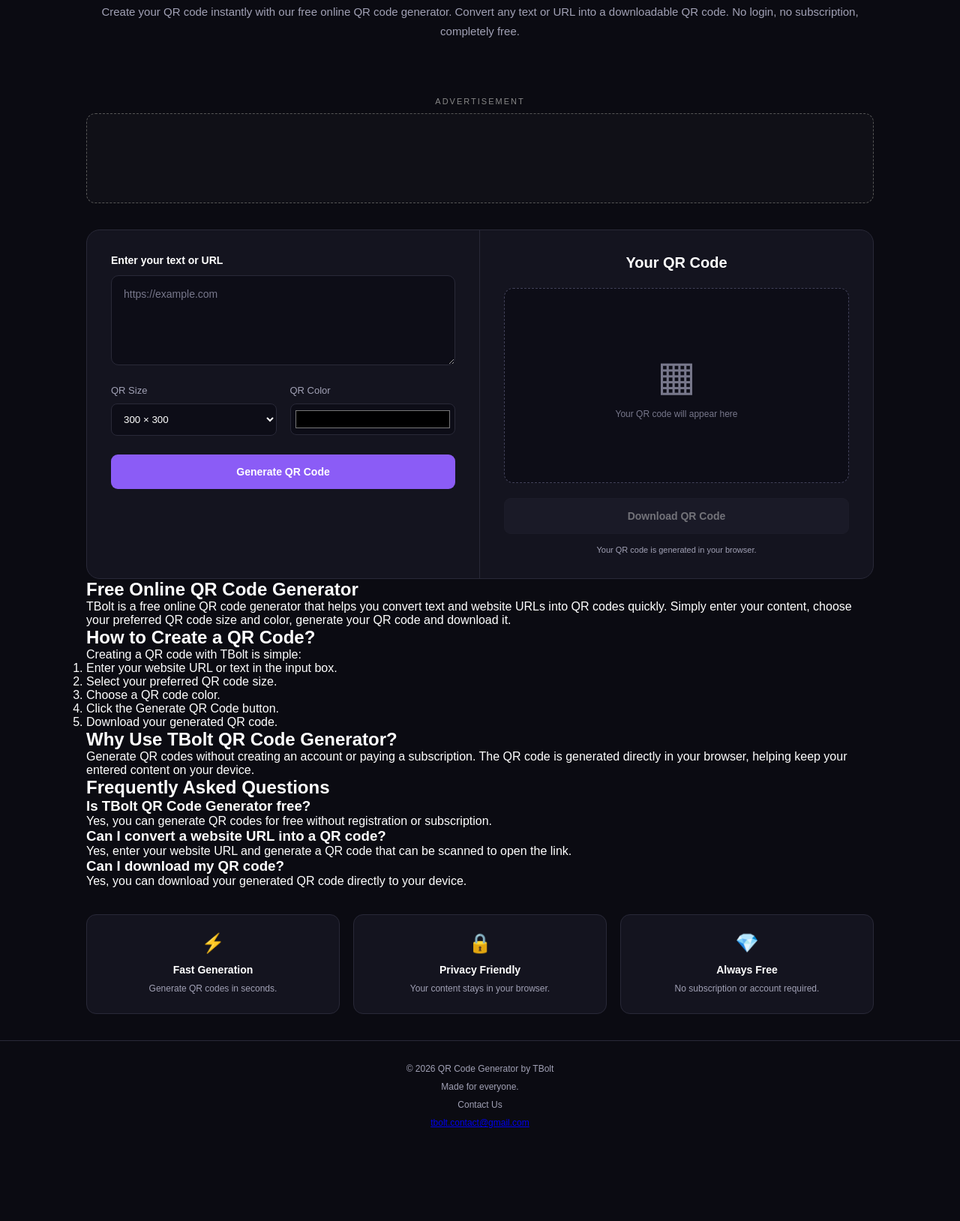
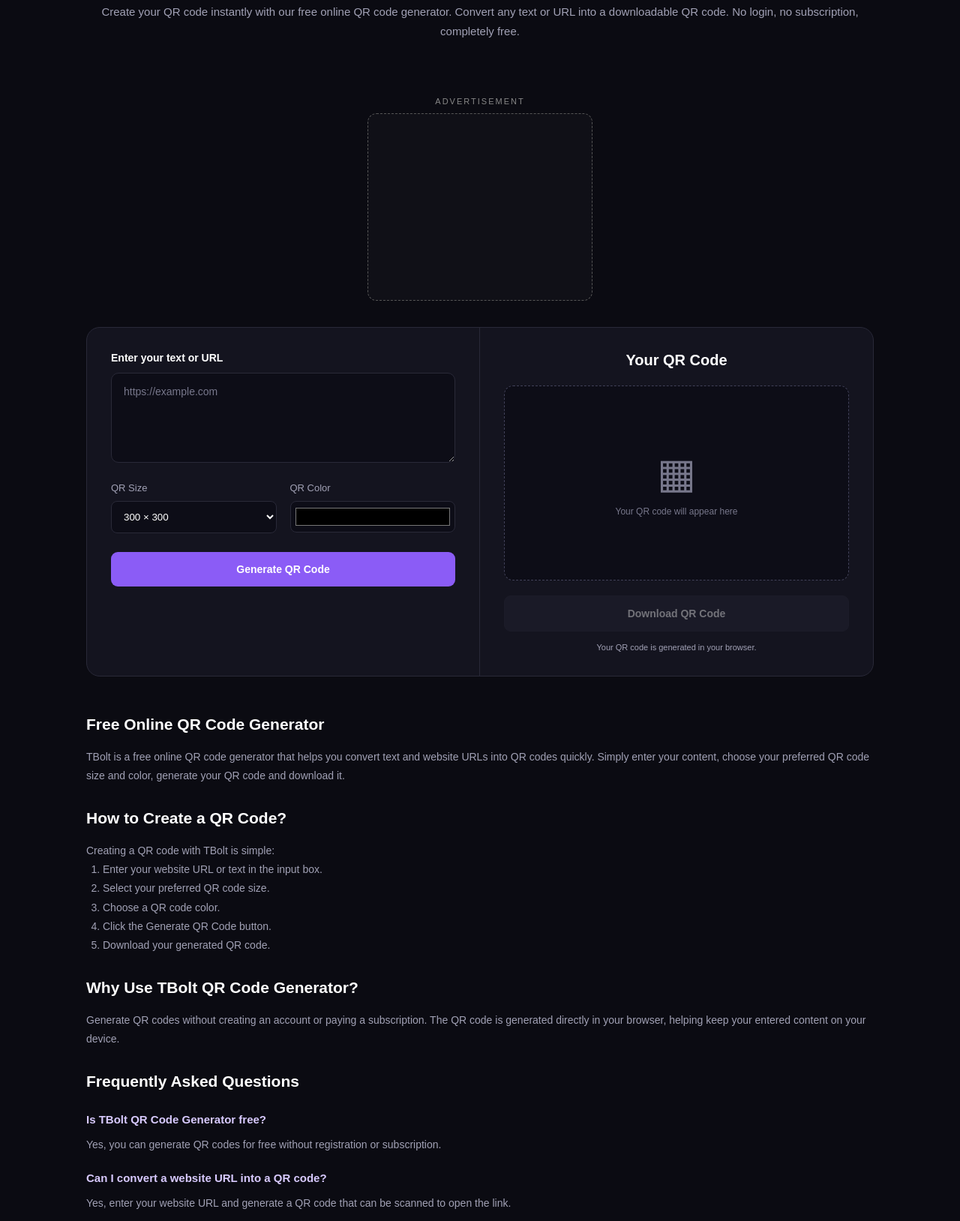
Before and after one commit to viewbadhao0-oss/QR-Code-Crafter-No-Sign-Up-Easy-to-use-Completely-Free, a plain HTML site: page index.html in a window 1280 px wide. Shown: the part 252-1880 px from the top of the page at 75% size. Before the commit the page ends 1786 px from the top, so only its background shows below. Drawn offline with Linux system fonts and the light colour scheme.

Commit message:
Update style.css

```diff
--- a/style.css
+++ b/style.css
@@ -104,6 +104,51 @@ body {
     color: var(--muted);
     font-size: 15px;
     line-height: 1.7;
+}
+
+/* =========================
+   ADVERTISEMENT SPACE
+   ADSTERRA 300x250
+========================= */
+
+.ad-container {
+    width: 100%;
+    margin: 35px 0;
+    text-align: center;
+}
+
+.ad-label {
+    display: block;
+    font-size: 11px;
+    letter-spacing: 2px;
+    color: #888;
+    margin-bottom: 10px;
+}
+
+.ad-space {
+    width: 300px;
+    height: 250px;
+    max-width: 100%;
+    margin: 0 auto;
+
+    border: 1px dashed #555;
+    border-radius: 12px;
+
+    background: rgba(255, 255, 255, 0.025);
+
+    display: flex;
+    justify-content: center;
+    align-items: center;
+
+    overflow: hidden;
+}
+
+.ad-space iframe {
+    display: block;
+    width: 300px;
+    height: 250px;
+    max-width: 100%;
+    border: none;
 }
 
 /* =========================
@@ -301,46 +346,34 @@ button {
 }
 
 /* =========================
-   ADVERTISEMENT SPACE
+   SEO CONTENT
 ========================= */
 
-.ad-container {
-    width: 100%;
-    margin: 35px 0;
-    text-align: center;
+.seo-content {
+    margin: 45px 0;
+    color: var(--muted);
+    line-height: 1.8;
 }
 
-.ad-label {
-    display: block;
-    font-size: 11px;
-    letter-spacing: 2px;
-    color: #888;
-    margin-bottom: 10px;
+.seo-content h2 {
+    color: var(--text);
+    font-size: 21px;
+    margin: 25px 0 12px;
 }
 
-.ad-space {
-    width: 100%;
-    min-height: 120px;
-    border: 1px dashed #555;
-    border-radius: 12px;
-    background: rgba(255, 255, 255, 0.025);
-    display: flex;
-    flex-direction: column;
-    justify-content: center;
-    align-items: center;
-    gap: 8px;
-    color: #aaa;
-    padding: 15px;
+.seo-content h3 {
+    color: #d8caff;
+    font-size: 15px;
+    margin: 18px 0 8px;
 }
 
-.ad-space p {
-    font-size: 18px;
-    font-weight: 600;
-    color: #b9a0ff;
+.seo-content p,
+.seo-content li {
+    font-size: 14px;
 }
 
-.ad-space span {
-    font-size: 13px;
+.seo-content ol {
+    padding-left: 22px;
 }
 
 /* =========================
@@ -390,6 +423,24 @@ button {
     line-height: 2;
 }
 
+.contact-section {
+    margin-top: 12px;
+}
+
+.contact-section p {
+    color: white;
+    font-weight: bold;
+}
+
+.contact-section a {
+    color: #b9a0ff;
+    text-decoration: none;
+}
+
+.contact-section a:hover {
+    text-decoration: underline;
+}
+
 /* =========================
    MOBILE RESPONSIVE
 ========================= */
@@ -421,6 +472,19 @@ button {
         font-size: 13px;
     }
 
+    /* Advertisement */
+
+    .ad-container {
+        margin: 25px 0;
+    }
+
+    .ad-space {
+        width: 300px;
+        height: 250px;
+    }
+
+    /* Generator */
+
     .generator-card {
         grid-template-columns: 1fr;
     }
@@ -435,6 +499,8 @@ button {
         padding: 24px 18px;
     }
 
+    /* Features */
+
     .features {
         grid-template-columns: 1fr;
         gap: 12px;
@@ -444,11 +510,43 @@ button {
         padding: 20px;
     }
 
-    .ad-container {
-        margin: 25px 0;
+    /* SEO */
+
+    .seo-content h2 {
+        font-size: 19px;
+    }
+
+    .seo-content p,
+    .seo-content li {
+        font-size: 13px;
+    }
+}
+
+/* =========================
+   SMALL MOBILE DEVICES
+========================= */
+
+@media (max-width: 350px) {
+
+    .header-tag {
+        font-size: 8px;
+        letter-spacing: 0.5px;
+    }
+
+    .main-container {
+        width: 94%;
     }
 
     .ad-space {
-        min-height: 100px;
+        width: 100%;
+    }
+
+    .input-section,
+    .result-section {
+        padding: 20px 14px;
+    }
+
+    .options {
+        gap: 10px;
     }
 }
```
